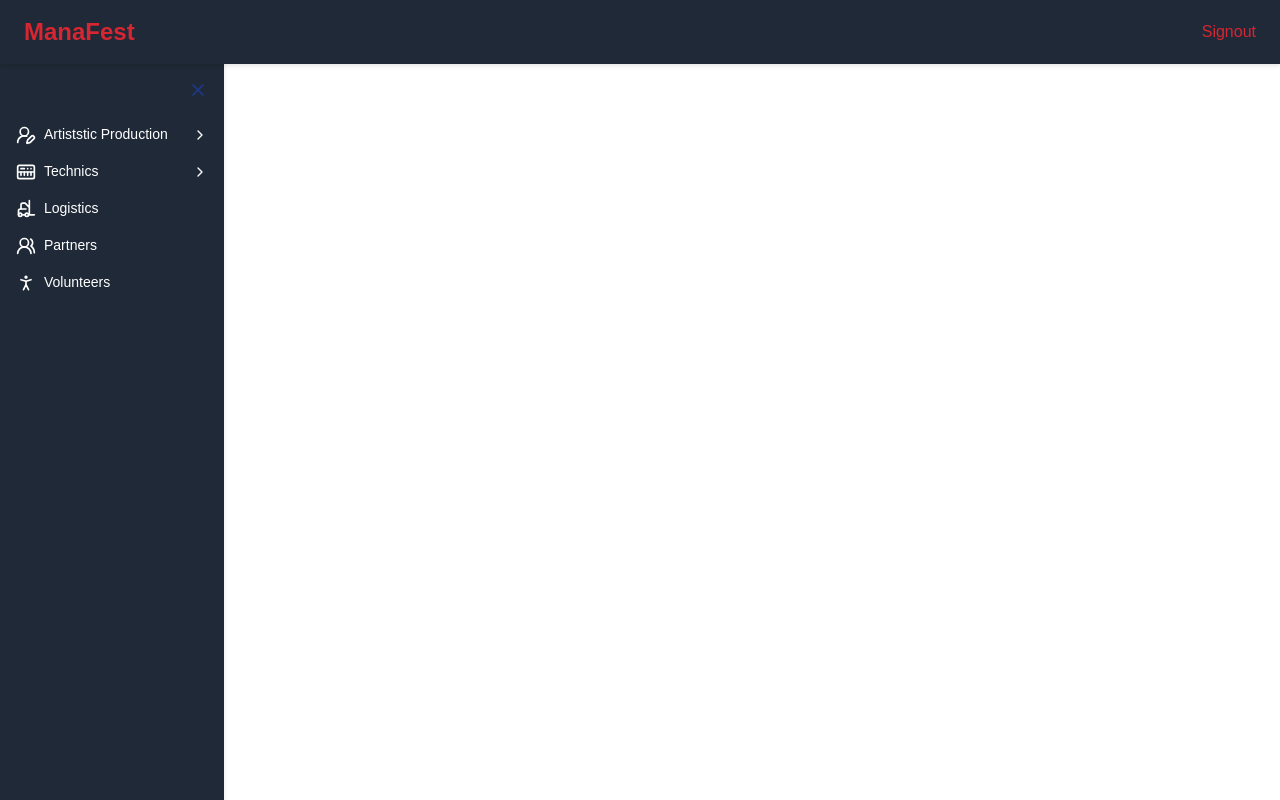
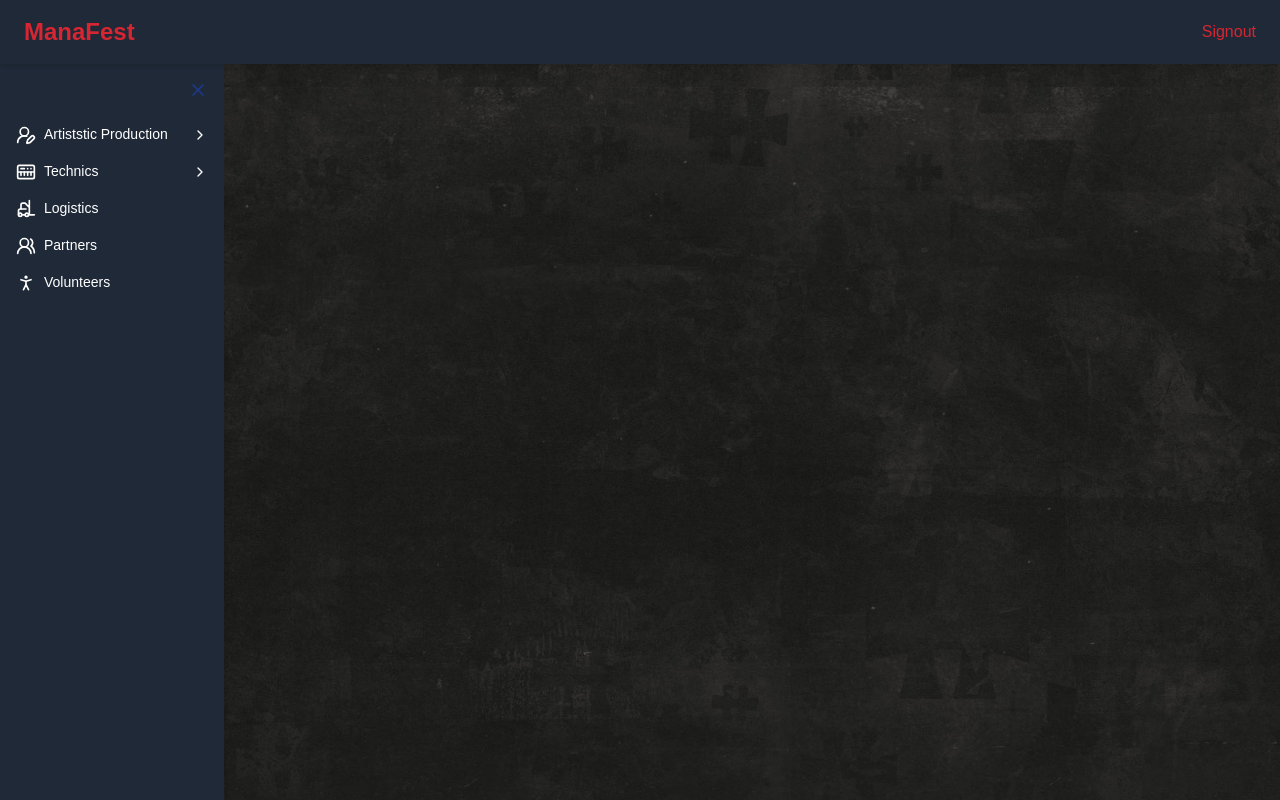
Before and after one commit to feststack/feststack, a Next.js app: page /user/userHome in a window 1280 px wide. Built offline with nearby package versions, Linux system fonts and the light colour scheme; no server answers.

Commit message:
add logo

```diff
--- a/app/user/userHome/ClientWrapper.tsx
+++ b/app/user/userHome/ClientWrapper.tsx
@@ -1,8 +1,7 @@
 'use client'
 
 import { useState } from 'react'
-
-import UserHomePage from '../../../components/user/UserHome';
+import UserHomePage from '../../../components/user/UserHome'
 import TopNavbar from '../../../components/user/TopNavbar'
 import Sidebar from '../../../components/user/Sidebar'
 
@@ -10,12 +9,17 @@ export default function ClientWrapper() {
   const [isCollapsed, setIsCollapsed] = useState(false)
 
   return (
-    <div className="bg-white min-h-screen">
+    <div
+      className="min-h-screen bg-cover bg-center"
+      style={{
+        backgroundImage: 'url(/images/backgrounds/main_background.jpg)',
+      }}
+    >
       <TopNavbar />
       <div className="flex">
         <Sidebar isCollapsed={isCollapsed} setIsCollapsed={setIsCollapsed} />
         <main
-          className="flex-1 transition-all duration-200"
+          className="flex-1 transition-all duration-200 bg-opacity-80"
           style={{ marginLeft: isCollapsed ? '4rem' : '14rem' }}
         >
           <UserHomePage />
--- a/components/user/UserHome.tsx
+++ b/components/user/UserHome.tsx
@@ -90,7 +90,9 @@ export default function UserHomePage() {
   return (
     <div
       style={{
-        backgroundColor: theme?.backgroundSecondary || '#1F2937',
+        backgroundColor: theme?.backgroundSecondary
+          ? `${hexToRgba(theme.backgroundSecondary, 0.25)}`
+          : 'rgba(31, 41, 55, 0.25)',
         color: theme?.textPrimary || '#FFFFFF',
         boxShadow: '0 2px 4px rgba(0,0,0,0.1)',
       }}
@@ -101,4 +103,13 @@ export default function UserHomePage() {
       </h1>
     </div>
   )
+
+  function hexToRgba(hex: string, alpha: number) {
+    const bigint = parseInt(hex.replace('#', ''), 16)
+    const r = (bigint >> 16) & 255
+    const g = (bigint >> 8) & 255
+    const b = bigint & 255
+
+    return `rgba(${r}, ${g}, ${b}, ${alpha})`
+  }
 }
```
Also changed, not shown: public/images/logos/main_logo.png (added).
